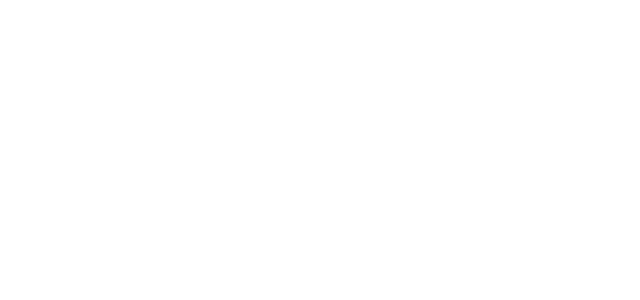
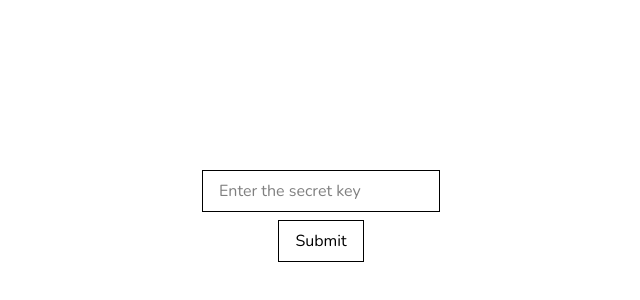
Before and after one commit to Abhay212121/secureAF, a React (Vite) app: page /membership in a window 1280 px wide. Before the commit this address had no page. Shown: the part 184-484 px from the top of the page, without its empty margins (319-959 px from the left). Built offline with nearby package versions, Linux system fonts and the light colour scheme.

Commit message:
done with the major backend logic!

```diff
--- a/src/App.jsx
+++ b/src/App.jsx
@@ -1,6 +1,7 @@
 import { Home } from "./components/Home";
 import Login from "./components/Login";
 import { BrowserRouter, Route, Routes } from "react-router-dom";
+import { Membership } from "./components/Membership";
 
 function App() {
   return (
@@ -19,6 +20,10 @@
             path="/"
             element={<Home />}
           />
+          <Route
+            path="/membership"
+            element={<Membership />}
+          />
         </Routes>
       </BrowserRouter>
     </>
--- a/src/components/Form.jsx
+++ b/src/components/Form.jsx
@@ -68,6 +68,7 @@
         );
         if (res.data.status == 200) {
           localStorage.setItem("token", res.data.token);
+          localStorage.setItem("rememberMe", res.data.rememberMe);
           navigate("/");
         } else {
           console.log(res.data);
--- a/src/components/Home.jsx
+++ b/src/components/Home.jsx
@@ -7,10 +7,10 @@
 export function Home() {
   const [loggedIn, setLoggedIn] = useState(false);
   const [posts, setPosts] = useState([]);
+  const [member, setMember] = useState(false);
 
+  const fetchProtectedData = async () => {
     const token = localStorage.getItem("token");
-  useEffect(() => {
-    const fetchProtectedData = async () => {
     try {
       const res = await axios.get("http://localhost:3000/posts", {
         headers: {
@@ -18,16 +18,37 @@
         },
       });
       console.log("protected data:", res.data);
-        setPosts(res.data.data);
-        console.log(res.data);
-        if (res.data.status == 200) {
-          setLoggedIn(true);
+      const reversed = [...res.data.data].reverse();
+      setPosts(reversed);
+      console.log(res.data.role);
+      if (res.data.role === "is a member") {
+        setMember(true);
       }
     } catch (error) {
       console.error("Unautohorized", error);
     }
   };
+
+  useEffect(() => {
+    const token = localStorage.getItem("token");
+    if (token) {
+      setLoggedIn(true);
+    } else {
+      setLoggedIn(false);
+    }
     fetchProtectedData();
+
+    const handleTabClose = () => {
+      const rememberMe = localStorage.getItem("rememberMe");
+      if (rememberMe == "false") {
+        localStorage.removeItem("token");
+      }
+    };
+    window.addEventListener("beforeunload", handleTabClose);
+
+    return () => {
+      window.removeEventListener("beforeunload", handleTabClose);
+    };
   }, []);
 
   return (
@@ -36,9 +57,16 @@
         loggedIn={loggedIn}
         setLoggedIn={setLoggedIn}
       />
-      <PostForm />
-      {posts.map((post) => {
-        return <Post data={post} />;
+      <PostForm onPostCreate={fetchProtectedData} />
+      {posts.map((post, index) => {
+        return (
+          <Post
+            key={post.title + post.username + index}
+            data={post}
+            member={member}
+            loggedIn={loggedIn}
+          />
+        );
       })}
     </div>
   );
--- a/src/components/Input.jsx
+++ b/src/components/Input.jsx
@@ -24,7 +24,9 @@
     }
   };
 
-  const inputError = validationErrors.find((error) => error.path == inputId);
+  const inputError = Array.isArray(validationErrors)
+    ? validationErrors.find((error) => error.path === inputId)
+    : null;
 
   return (
     <div className={`flex flex-col gap-1  ${className}`}>
--- /dev/null
+++ b/src/components/Membership.jsx
@@ -0,0 +1,54 @@
+import axios from "axios";
+import { useState } from "react";
+import { useNavigate } from "react-router-dom";
+
+export function Membership() {
+  const [key, setKey] = useState("");
+  const navigate = useNavigate();
+  const [membershipError, setMembershipError] = useState();
+
+  const handleClick = async () => {
+    try {
+      const res = await axios.post(
+        "http://localhost:3000/membership",
+        { key },
+        {
+          headers: {
+            Authorization: `Bearer ${localStorage.getItem("token")}`,
+          },
+        }
+      );
+      console.log(res.data.msg);
+      if (res.data.status == 200) {
+        navigate("/");
+      } else {
+        setMembershipError(res.data.msg);
+      }
+    } catch (error) {
+      console.log(error);
+    }
+  };
+
+  return (
+    <div className="flex-col flex items-center gap-2 justify-center h-screen font-form-text">
+      <input
+        type="text"
+        name="membershipKey"
+        id="membershipKey"
+        placeholder={membershipError ? membershipError : "Enter the secret key"}
+        value={key}
+        onChange={(e) => {
+          setKey(e.target.value);
+        }}
+        className={`border px-4 py-2 ${membershipError && "border-red-500"}`}
+      />
+      <button
+        className="border px-4 py-2"
+        disabled={!key}
+        onClick={handleClick}
+      >
+        Submit
+      </button>
+    </div>
+  );
+}
--- a/src/components/Post.jsx
+++ b/src/components/Post.jsx
@@ -1,5 +1,4 @@
-export function Post({ data }) {
-  console.log(data);
+export function Post({ data, member, loggedIn }) {
   return (
     <div className="min-w-150 w-[40%] border-2 mx-auto my-16 p-4 flex flex-col gap-4 rounded-2xl">
       <h2 className="text-2xl font-form-head ">{data.post_title}</h2>
@@ -7,7 +6,11 @@
         {data.post_message}
       </p>
       <div className="flex gap-4 font-form-head text-lg">
-        <p className="italic">{data.username}</p>
+        <p className="italic">
+          {console.log(member)}
+          {console.log(loggedIn)}
+          {member && loggedIn ? data.username : "Anonymous"}
+        </p>
         <p>@{data.post_time}</p>
       </div>
     </div>
--- a/src/components/postForm.jsx
+++ b/src/components/postForm.jsx
@@ -1,7 +1,7 @@
 import axios from "axios";
 import { useState } from "react";
 
-export function PostForm() {
+export function PostForm({ onPostCreate }) {
   const [postData, setPostData] = useState({ postTitle: "", postMessage: "" });
   const [loading, setLoading] = useState(false);
 
@@ -14,6 +14,8 @@
         },
       });
       console.log("form sent!");
+      console.log(onPostCreate());
+      onPostCreate();
       console.log(res.data);
       setPostData((prev) => ({ ...prev, postMessage: "", postTitle: "" }));
     } catch (error) {
@@ -24,7 +26,7 @@
   };
 
   return (
-    <div className="flex border-2 min-w-150 w-[40%]  mx-auto p-6 rounded-2xl gap-4">
+    <div className="flex border-2 min-w-150 w-[40%] mx-auto p-6 rounded-2xl gap-4">
       <div className="flex flex-col w-[65%] gap-4 font-form-text">
         <input
           type="text"
```
Lines whose indentation alone changed are shown as unchanged.
